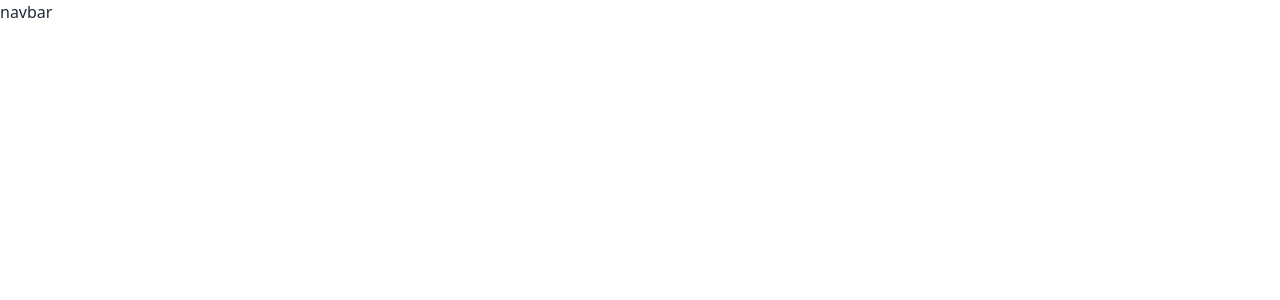
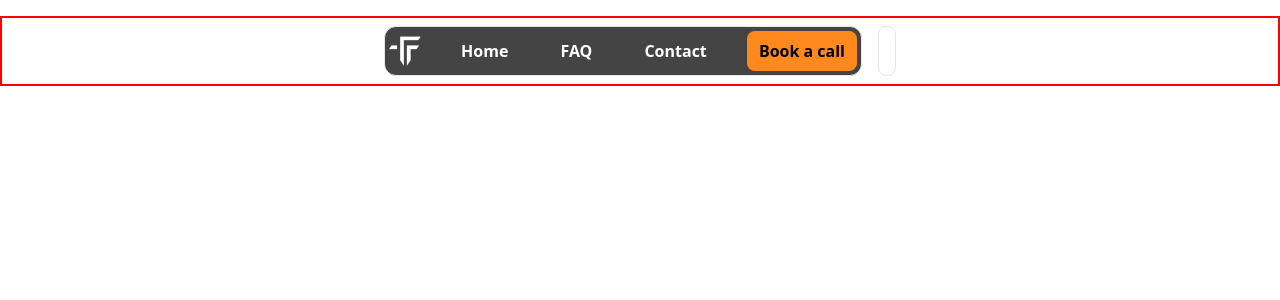
Before and after one commit to ShahAlom47/VR-Consulting-Client, a React (Vite) app: page / in a window 1280 px wide. Shown: the top 300 px of the page. Built offline with nearby package versions, Linux system fonts and the light colour scheme.

Commit message:
added navbar

```diff
--- a/src/SharedComponent/Navbar.jsx
+++ b/src/SharedComponent/Navbar.jsx
@@ -1,9 +1,35 @@
+import { NavLink } from "react-router";
+import logo from '../Accets/Images/logo.png'
+import PrimaryButton from "./PrimaryButton";
 
 
 const Navbar = () => {
+    const nav = [
+
+
+        <NavLink key={'LOGO'} to={'/'} className={''} ><img src={logo} className=" w-8" alt="logo" /> </NavLink>,
+        <NavLink key={'HOME'} to={'/'} className={'rounded-lg p-2 px-3 hover:bg-black'} >Home </NavLink>,
+        <NavLink key={'FAQ'} to={'/'} className={'rounded-lg p-2 px-3 hover:bg-black'} >FAQ </NavLink>,
+        <NavLink key={'contact'} to={'/'} className={'rounded-lg p-2 px-3 hover:bg-black'} >Contact </NavLink>,
+        <NavLink key={'button'} className={''} > <PrimaryButton>Book a call</PrimaryButton></NavLink>
+
+
+    ]
+
+
     return (
-        <div>
-            navbar
+        <div className=" bb p-2  my-4 bg-white">
+            <div className=" mx-auto max-w-lg  flex gap-4 ">
+                <div className="p-1 border rounded-xl flex-1 bg-[#0b0a0ac2] flex gap-2 justify-between  items-center text-white font-semibold">
+                    {nav}
+
+                </div>
+                <div className="p-2 border rounded-lg">
+
+                </div>
+
+
+            </div>
         </div>
     );
 };
--- /dev/null
+++ b/src/SharedComponent/PrimaryButton.jsx
@@ -0,0 +1,13 @@
+
+
+// eslint-disable-next-line no-unused-vars, react/prop-types
+const PrimaryButton = ({children}) => {
+    return (
+       <button type="button" className=" bg-[#ff891d] rounded-lg p-2 px-3 text-black   ">
+        {children}
+
+       </button>
+    );
+};
+
+export default PrimaryButton;
--- a/src/index.css
+++ b/src/index.css
@@ -1,3 +1,7 @@
 @tailwind base;
 @tailwind components;
 @tailwind utilities;
+
+.bb{
+    border: solid red 2px;
+}
```
Also changed, not shown: src/Accets/Images/logo.png (added).
